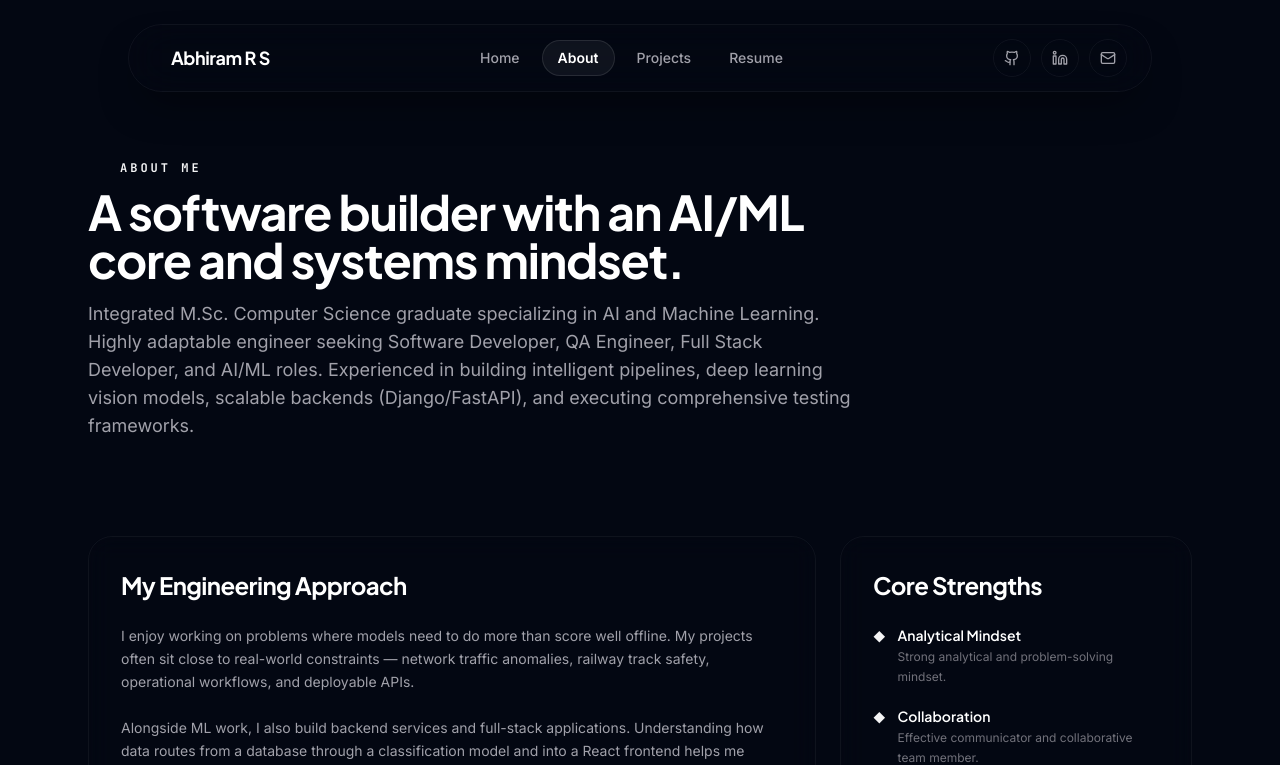
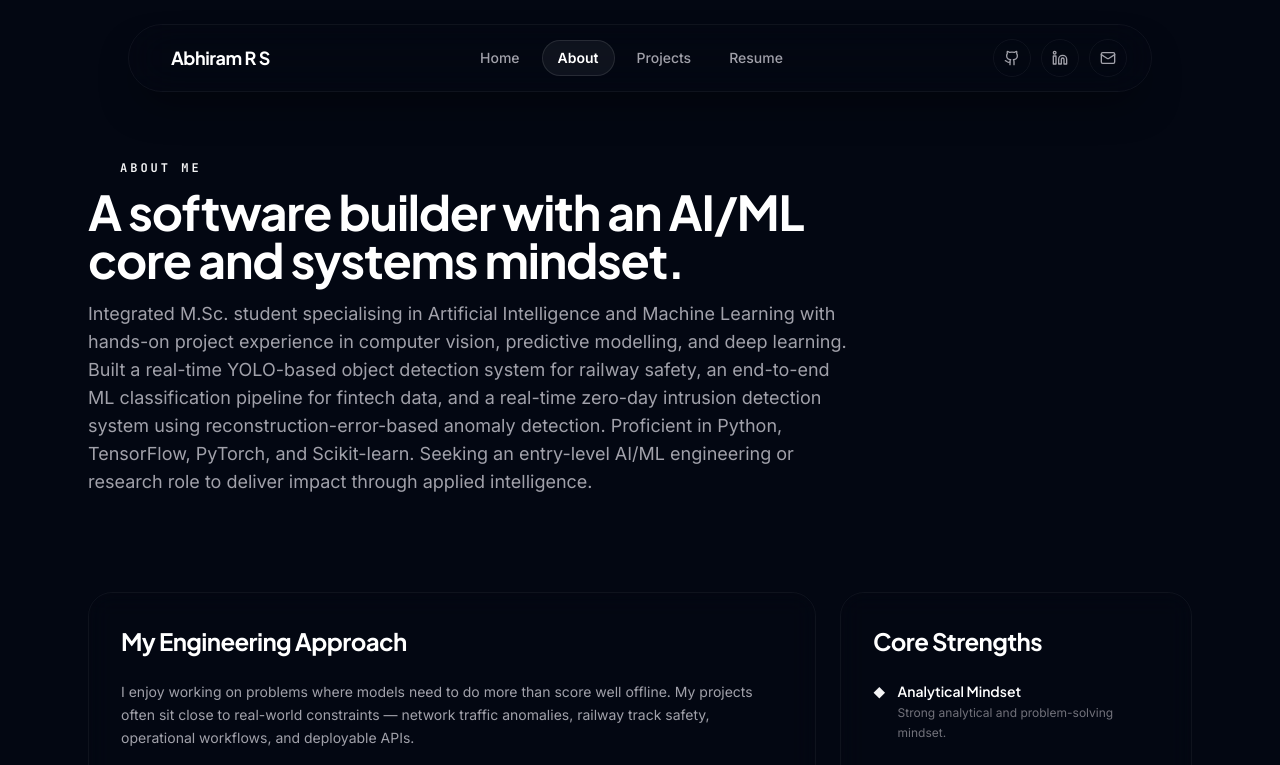
Before and after one commit to AbhiR4mRs/portfolio, a React (Vite) app: page /about in a window 1280 px wide. Shown: the top 765 px of the page. Built offline with nearby package versions, Linux system fonts and the light colour scheme.

Commit message:
style: update downloadable resume PDF and synchronize professional summary in siteData.js

```diff
--- a/src/data/siteData.js
+++ b/src/data/siteData.js
@@ -8,7 +8,7 @@ export const profile = {
   github: 'https://github.com/AbhiR4mRs',
   linkedin: 'https://www.linkedin.com/',
   summary:
-    'Integrated M.Sc. Computer Science graduate specializing in AI and Machine Learning. Highly adaptable engineer seeking Software Developer, QA Engineer, Full Stack Developer, and AI/ML roles. Experienced in building intelligent pipelines, deep learning vision models, scalable backends (Django/FastAPI), and executing comprehensive testing frameworks.',
+    'Integrated M.Sc. student specialising in Artificial Intelligence and Machine Learning with hands-on project experience in computer vision, predictive modelling, and deep learning. Built a real-time YOLO-based object detection system for railway safety, an end-to-end ML classification pipeline for fintech data, and a real-time zero-day intrusion detection system using reconstruction-error-based anomaly detection. Proficient in Python, TensorFlow, PyTorch, and Scikit-learn. Seeking an entry-level AI/ML engineering or research role to deliver impact through applied intelligence.',
   hero:
     'I engineer intelligent software systems and robust full-stack pipelines — from high-accuracy computer vision models to secure, containerized backend architectures.',
   web3formsKey: 'YOUR_WEB3FORMS_ACCESS_KEY' // Get a free key at web3forms.com to receive form submissions in your email
```
Also changed, not shown: 1 other file (tests, documents, lock files or other folders).
